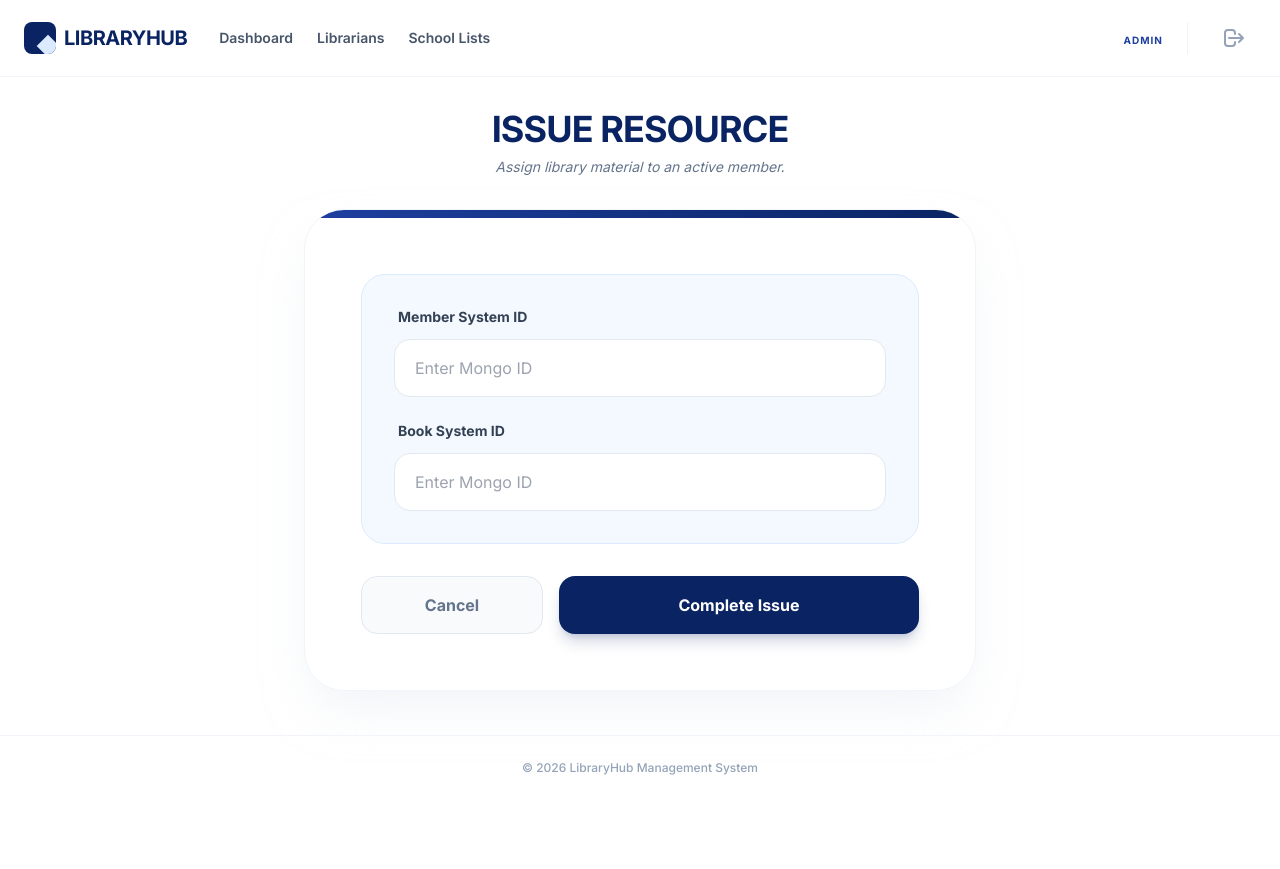
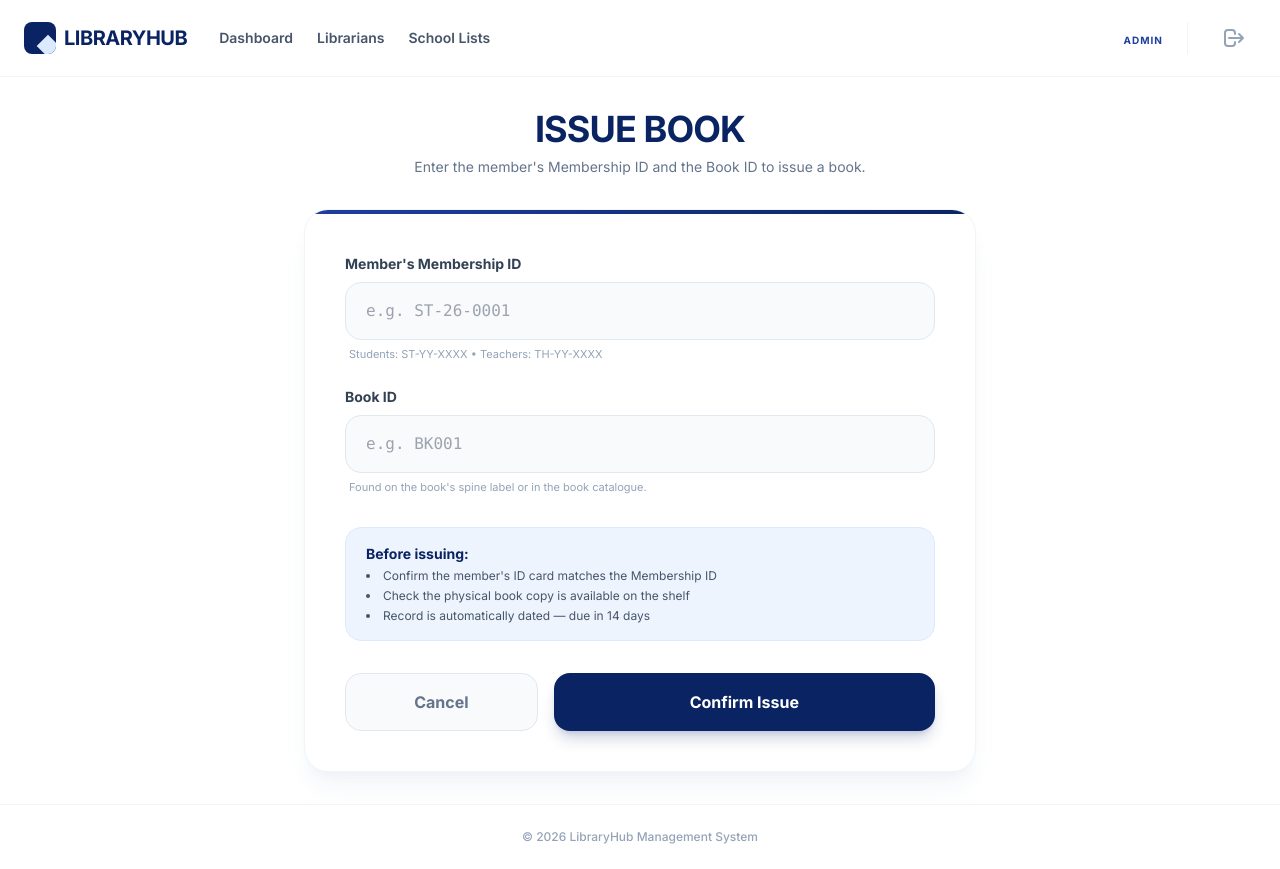
Before and after one commit to ViduraMC/LibraryHub, a React (Vite) app in the folder Frontend/: page /borrow in a window 1280 px wide. Before the commit the page ends 800 px from the top, so only its background shows below. Built offline with nearby package versions, Linux system fonts and the light colour scheme; sample sign-in values are in the browser's storage.

Commit message:
fix borrow form - use membershipId and bookId instead of raw database IDs

```diff
--- a/Frontend/src/pages/transactions/BorrowBookPage.jsx
+++ b/Frontend/src/pages/transactions/BorrowBookPage.jsx
@@ -3,64 +3,103 @@ import { useNavigate } from 'react-router-dom';
 import { toast } from 'react-toastify';
 import { borrowBook } from '../../api/transactions.api.js';
 
-/**
- * Interface for librarians to issue resources.
- */
+// Librarians use this page to manually issue a book to a member.
+// The librarian enters the member's Membership ID (e.g. ST-26-0001)
+// and the Book ID (e.g. BK001) — not the raw Mongo _id.
+// The backend resolves these to their actual database records.
 const BorrowBookPage = () => {
     const navigate = useNavigate();
-    const [formData, setFormData] = useState({ userId: '', bookId: '' });
+
+    const [formData, setFormData] = useState({
+        membershipId: '',
+        bookId: '',
+    });
     const [loading, setLoading] = useState(false);
+
+    const handleChange = (e) =>
+        setFormData({ ...formData, [e.target.name]: e.target.value });
 
     const handleSubmit = async (e) => {
         e.preventDefault();
         setLoading(true);
-
         try {
-            await borrowBook(formData);
+            await borrowBook({
+                membershipId: formData.membershipId.trim().toUpperCase(),
+                bookId: formData.bookId.trim(),
+            });
             toast.success('Book successfully issued!');
             navigate('/transactions');
         } catch (err) {
-            toast.error(err.response?.data?.message || 'Checkout failed.');
+            toast.error(err.response?.data?.message || 'Could not issue the book. Please check the IDs and try again.');
         } finally {
             setLoading(false);
         }
     };
 
     return (
-        <div className="max-w-2xl mx-auto space-y-8 animate-in fade-in slide-in-from-bottom-4 duration-500">
+        <div className="max-w-2xl mx-auto space-y-8">
             <div className="text-center">
-                <h1 className="text-4xl font-black text-theme-navy tracking-tight uppercase">Issue Resource</h1>
-                <p className="text-slate-500 mt-2 text-sm italic">Assign library material to an active member.</p>
+                <h1 className="text-4xl font-black text-theme-navy tracking-tight uppercase">
+                    Issue Book
+                </h1>
+                <p className="text-slate-500 mt-2 text-sm">
+                    Enter the member's Membership ID and the Book ID to issue a book.
+                </p>
             </div>
 
-            <div className="bg-white border border-slate-100 rounded-[2.5rem] shadow-2xl shadow-slate-200/50 overflow-hidden">
-                <div className="p-1 w-full bg-gradient-to-r from-theme-blue to-theme-navy"></div>
+            <div className="bg-white border border-slate-100 rounded-3xl shadow-xl shadow-slate-200/40 overflow-hidden">
+                {/* Top colour bar */}
+                <div className="h-1 w-full bg-gradient-to-r from-theme-blue to-theme-navy" />
 
-                <form onSubmit={handleSubmit} className="p-10 lg:p-14 space-y-8">
-                    <div className="bg-theme-pale/30 rounded-3xl p-8 border border-theme-pale space-y-6">
+                <form onSubmit={handleSubmit} className="p-10 space-y-8">
+                    <div className="space-y-6">
+                        {/* Membership ID */}
                         <div>
-                            <label className="block text-sm font-bold text-slate-700 mb-3 ml-1">Member System ID</label>
+                            <label className="block text-sm font-bold text-slate-700 mb-2">
+                                Member's Membership ID
+                            </label>
                             <input
+                                name="membershipId"
                                 type="text"
-                                value={formData.userId}
-                                onChange={(e) => setFormData({ ...formData, userId: e.target.value })}
+                                value={formData.membershipId}
+                                onChange={handleChange}
                                 required
-                                placeholder="Enter Mongo ID"
-                                className="w-full bg-white border border-slate-200 rounded-2xl px-5 py-4 text-slate-700 focus:outline-none focus:ring-4 focus:ring-theme-blue/10 focus:border-theme-blue transition-all"
+                                placeholder="e.g. ST-26-0001"
+                                className="w-full bg-slate-50 border border-slate-200 rounded-2xl px-5 py-4 text-slate-700 focus:outline-none focus:ring-4 focus:ring-theme-blue/10 focus:border-theme-blue transition-all font-mono"
                             />
+                            <p className="text-[11px] text-slate-400 mt-1.5 ml-1">
+                                Students: ST-YY-XXXX  •  Teachers: TH-YY-XXXX
+                            </p>
                         </div>
 
+                        {/* Book ID */}
                         <div>
-                            <label className="block text-sm font-bold text-slate-700 mb-3 ml-1">Book System ID</label>
+                            <label className="block text-sm font-bold text-slate-700 mb-2">
+                                Book ID
+                            </label>
                             <input
+                                name="bookId"
                                 type="text"
                                 value={formData.bookId}
-                                onChange={(e) => setFormData({ ...formData, bookId: e.target.value })}
+                                onChange={handleChange}
                                 required
-                                placeholder="Enter Mongo ID"
-                                className="w-full bg-white border border-slate-200 rounded-2xl px-5 py-4 text-slate-700 focus:outline-none focus:ring-4 focus:ring-theme-blue/10 focus:border-theme-blue transition-all"
+                                placeholder="e.g. BK001"
+                                className="w-full bg-slate-50 border border-slate-200 rounded-2xl px-5 py-4 text-slate-700 focus:outline-none focus:ring-4 focus:ring-theme-blue/10 focus:border-theme-blue transition-all font-mono"
                             />
+                            <p className="text-[11px] text-slate-400 mt-1.5 ml-1">
+                                Found on the book's spine label or in the book catalogue.
+                            </p>
                         </div>
+                    </div>
+
+                    {/* Reminder notice */}
+                    <div className="bg-theme-pale/50 border border-theme-pale rounded-2xl px-5 py-4 text-sm text-theme-navy">
+                        <p className="font-bold mb-1">Before issuing:</p>
+                        <ul className="text-slate-600 text-xs space-y-1 list-disc list-inside">
+                            <li>Confirm the member's ID card matches the Membership ID</li>
+                            <li>Check the physical book copy is available on the shelf</li>
+                            <li>Record is automatically dated — due in 14 days</li>
+                        </ul>
                     </div>
 
                     <div className="flex gap-4">
@@ -77,9 +116,9 @@ const BorrowBookPage = () => {
                             className="flex-[2] py-4 bg-theme-navy text-white rounded-2xl font-bold hover:bg-slate-800 transition-all shadow-lg shadow-theme-navy/20 disabled:opacity-70 flex items-center justify-center gap-2"
                         >
                             {loading ? (
-                                <span className="w-5 h-5 border-2 border-white/30 border-t-white rounded-full animate-spin"></span>
+                                <span className="w-5 h-5 border-2 border-white/30 border-t-white rounded-full animate-spin" />
                             ) : (
-                                <span>Complete Issue</span>
+                                'Confirm Issue'
                             )}
                         </button>
                     </div>
```
